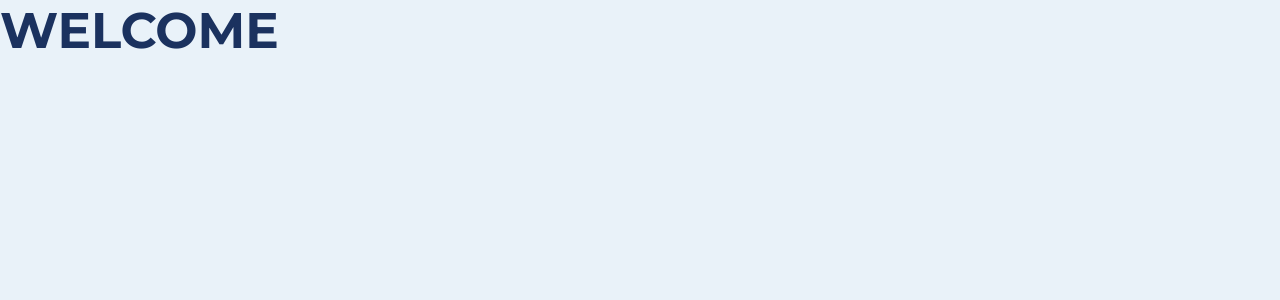
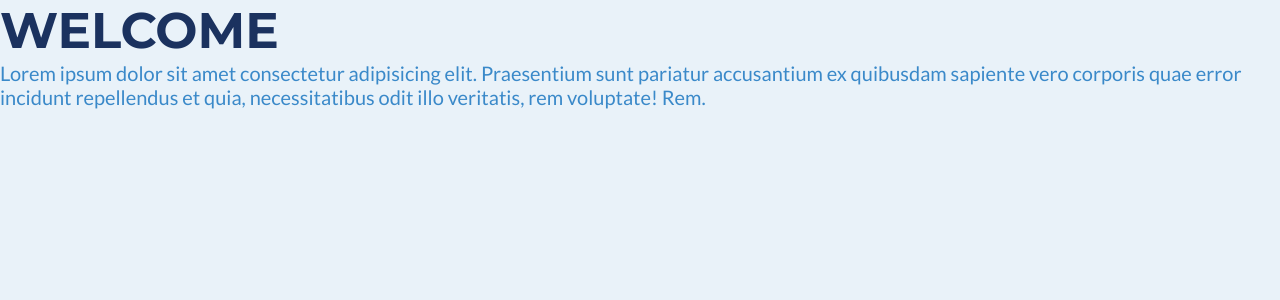
Before and after one commit to LucasLoopsT/Cadastros_Assembleia, a React (Vite) app in the folder frontend/: page /#/ in a window 1280 px wide. Shown: the top 300 px of the page. Built offline with nearby package versions, Linux system fonts and the light colour scheme.

Commit message:
feat: homepage model

```diff
--- a/frontend/src/pages/home/index.tsx
+++ b/frontend/src/pages/home/index.tsx
@@ -1,8 +1,16 @@
+import { Container } from "./style";
+
 function Home() {
   return (
-    <>
+    <Container>
       <h1>Welcome</h1>
-    </>
+      <p>
+        Lorem ipsum dolor sit amet consectetur adipisicing elit. Praesentium
+        sunt pariatur accusantium ex quibusdam sapiente vero corporis quae error
+        incidunt repellendus et quia, necessitatibus odit illo veritatis, rem
+        voluptate! Rem.
+      </p>
+    </Container>
   );
 }
 
--- a/frontend/src/pages/home/style.css
+++ /dev/null
@@ -1,4 +0,0 @@
-h1 {
-  color: black;
-  font-size: 40px;
-}
--- /dev/null
+++ b/frontend/src/pages/home/style.tsx
@@ -0,0 +1,6 @@
+import styled from "styled-components";
+
+export const Container = styled.div`
+  h1 {
+  }
+`;
```
